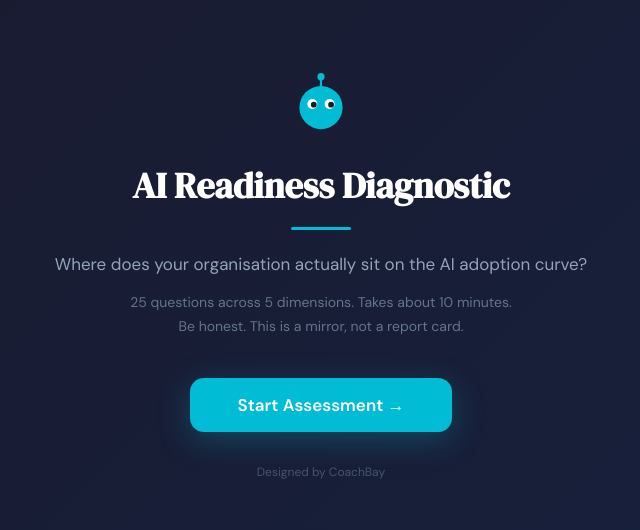
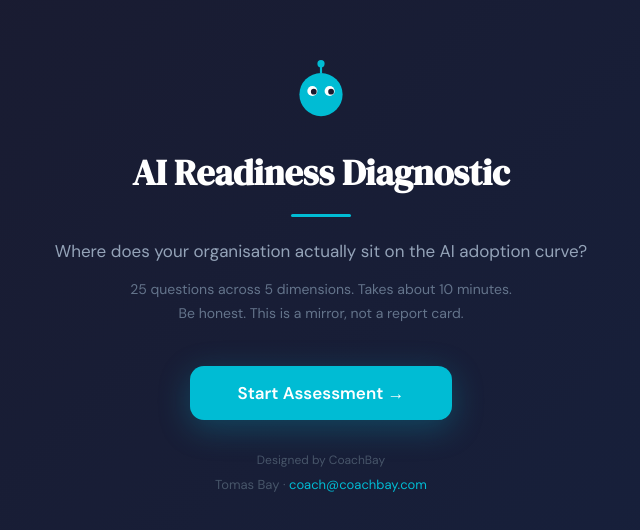
Before and after one commit to coachbay/site, a React (Vite) app: page / in a window 1280 px wide. Shown: the part 126-656 px from the top of the page, without its empty margins (319-959 px from the left). Built offline with nearby package versions, Linux system fonts and the light colour scheme.

Commit message:
Update Diagnostic.jsx

```diff
--- a/Diagnostic.jsx
+++ b/Diagnostic.jsx
@@ -382,6 +382,13 @@ export default function AIDiagnostic() {
           }}>
             Designed by CoachBay
           </p>
+          <p style={{
+            color: "#475569",
+            fontSize: 13,
+            marginTop: 8,
+          }}>
+            Tomas Bay · <a href="mailto:coach@coachbay.com" style={{ color: CYAN, textDecoration: "none" }}>coach@coachbay.com</a>
+          </p>
         </div>
       </div>
     );
@@ -573,8 +580,31 @@ export default function AIDiagnostic() {
               ← Retake Assessment
             </button>
             <p style={{ color: "#94a3b8", fontSize: 12, marginTop: 24 }}>
-              Designed by CoachBay · coach@coachbay.com
+              Designed by CoachBay
             </p>
+            <div style={{
+              background: `${CYAN}10`,
+              border: `1.5px solid ${CYAN}33`,
+              borderRadius: 16,
+              padding: "24px 28px",
+              marginTop: 24,
+              textAlign: "center",
+            }}>
+              <p style={{ color: "#fff", fontSize: 16, fontWeight: 600, margin: "0 0 6px" }}>
+                Want help accelerating your AI journey?
+              </p>
+              <p style={{ color: MID, fontSize: 14, margin: "0 0 12px" }}>
+                Get in touch with Tomas Bay
+              </p>
+              <a href="mailto:coach@coachbay.com" style={{
+                color: CYAN,
+                fontSize: 15,
+                fontWeight: 600,
+                textDecoration: "none",
+              }}>
+                coach@coachbay.com
+              </a>
+            </div>
           </div>
         </div>
       </div>
```
